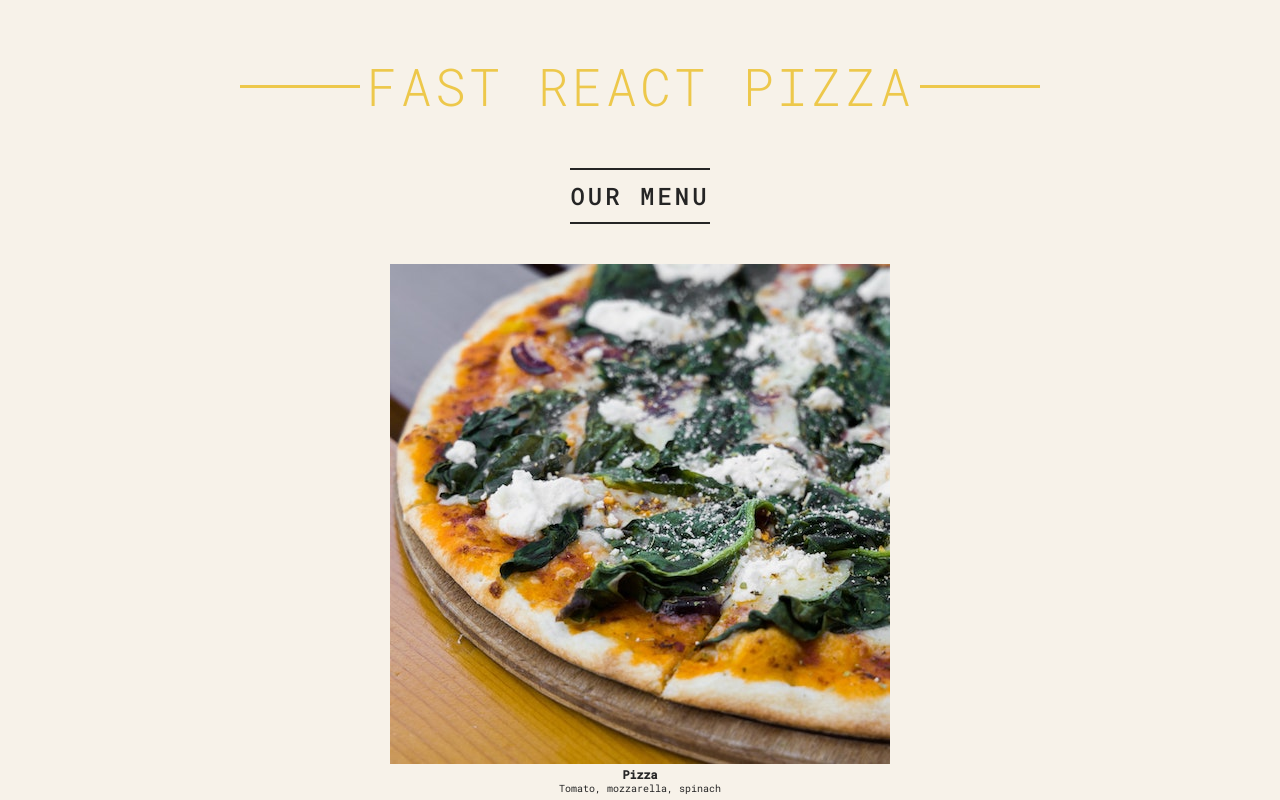
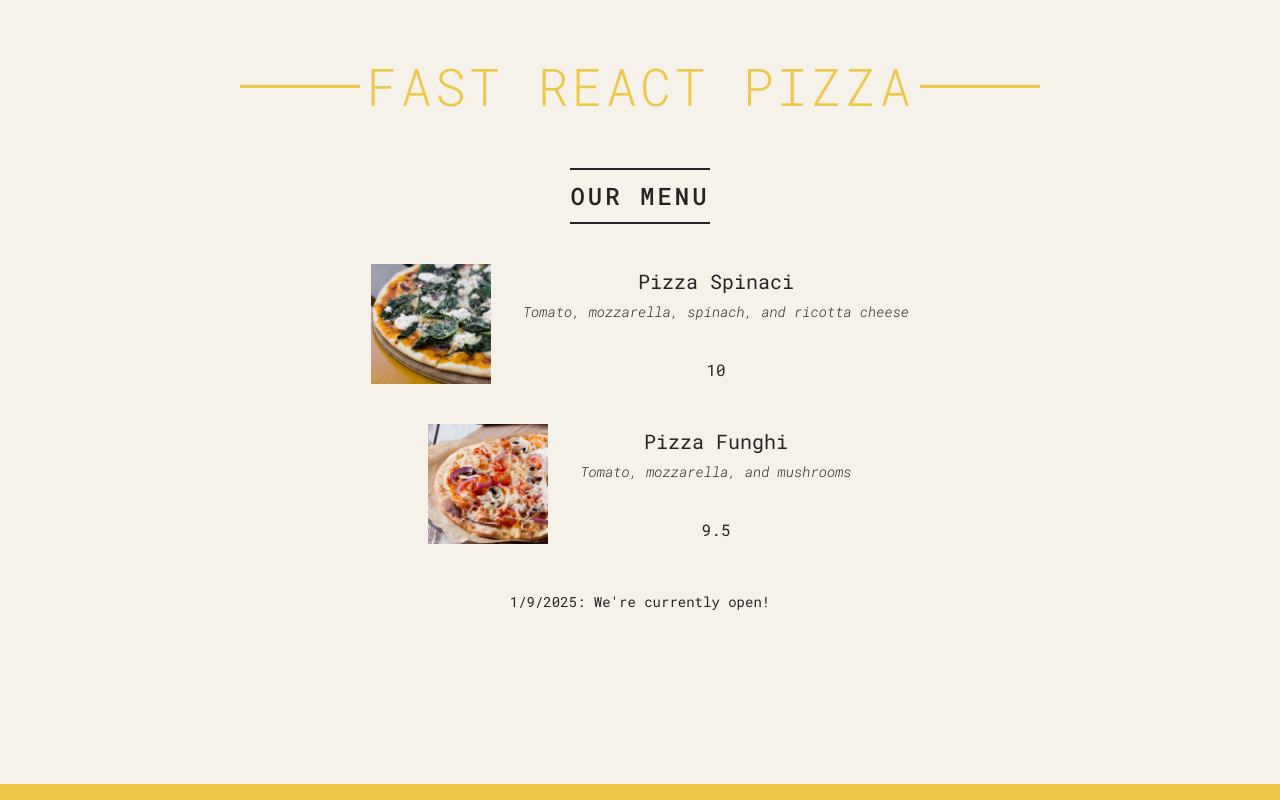
Before and after one commit to ericPantarotto/react_ultimateCourse, a React (Vite) app in the folder 5_components_props_jsx/: page / in a window 1280 px wide. Shown: the top 800 px of the page. Built offline with nearby package versions, Linux system fonts and the light colour scheme.

Commit message:
5. Passing & Receiving Props

```diff
--- a/5_components_props_jsx/src/App.jsx
+++ b/5_components_props_jsx/src/App.jsx
@@ -1,4 +1,5 @@
 // import React from 'react';
+import PropTypes from 'prop-types';
 import './App.css';
 
 function App() {
@@ -31,9 +32,18 @@ function Menu() {
   return (
     <main className='menu'>
       <h2>Our menu</h2>
-      <Pizza />
-      <Pizza />
-      <Pizza />
+      <Pizza
+        name='Pizza Spinaci'
+        ingredients='Tomato, mozzarella, spinach, and ricotta cheese'
+        photoName='../pizzas/spinaci.jpg'
+        price={10}
+      />
+      <Pizza
+        name='Pizza Funghi'
+        ingredients='Tomato, mozzarella, and mushrooms'
+        photoName='../pizzas/funghi.jpg'
+        price={9.5}
+      />
     </main>
   );
 }
@@ -52,14 +62,23 @@ function Footer() {
   // return React.createElement('footer', null, 'We\'re currently open! ')
 }
 
-function Pizza() {
+function Pizza(props) {
   return (
-    <div>
-      <img src='../pizzas/spinaci.jpg' alt='pizza spinaci' />
-      <h3>Pizza</h3>
-      <p>Tomato, mozzarella, spinach</p>
+    <div className='pizza'>
+      <img src={props.photoName} alt='pizza spinaci' />
+      <div>
+        <h3>{props.name}</h3>
+        <p>{props.ingredients}</p>
+        <span>{props.price}</span>
+      </div>
     </div>
   );
 }
 
+Pizza.propTypes = {
+  name: PropTypes.string,
+  ingredients: PropTypes.string,
+  photoName: PropTypes.string,
+  price: PropTypes.integer,
+};
 export default App;
```
Also changed, not shown: 2 other files (tests, documents, lock files or other folders).
